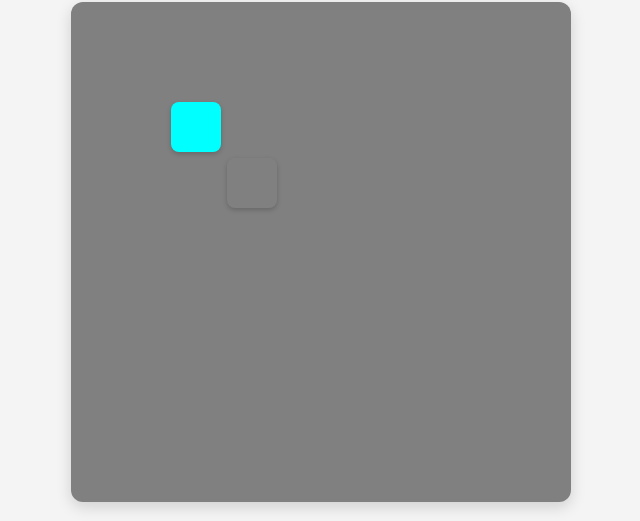
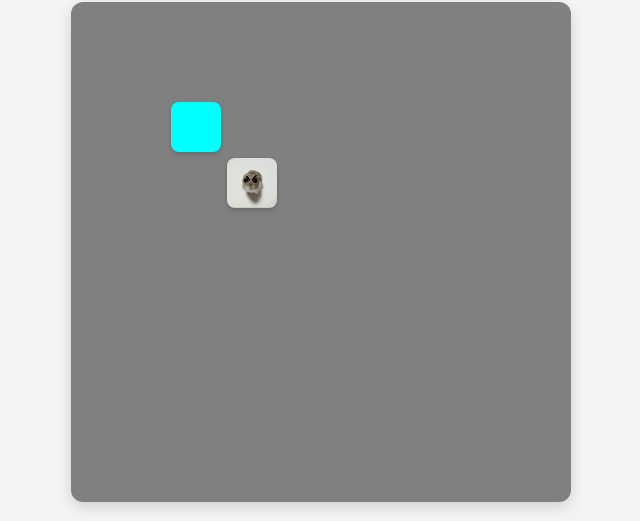
Before and after one commit to gchiv/EscapedeBeyonce, a plain HTML site: page index.html in a window 1280 px wide. Shown: the part 279-800 px from the top of the page, without its empty margins (319-959 px from the left). Drawn offline with Linux system fonts and the light colour scheme; the site is published under a folder, as on GitHub Pages, so addresses that start at the root find nothing.

Commit message:
Arregle problema con la imagen

```diff
--- a/styles.css
+++ b/styles.css
@@ -43,7 +43,7 @@ h1 {
 }
 
 #beyonce {
-    background-image: url(/assets/beyonce.jpg);
+    background-image: url(assets/beyonce.jpg);
     background-size: cover;
 }
 
```
